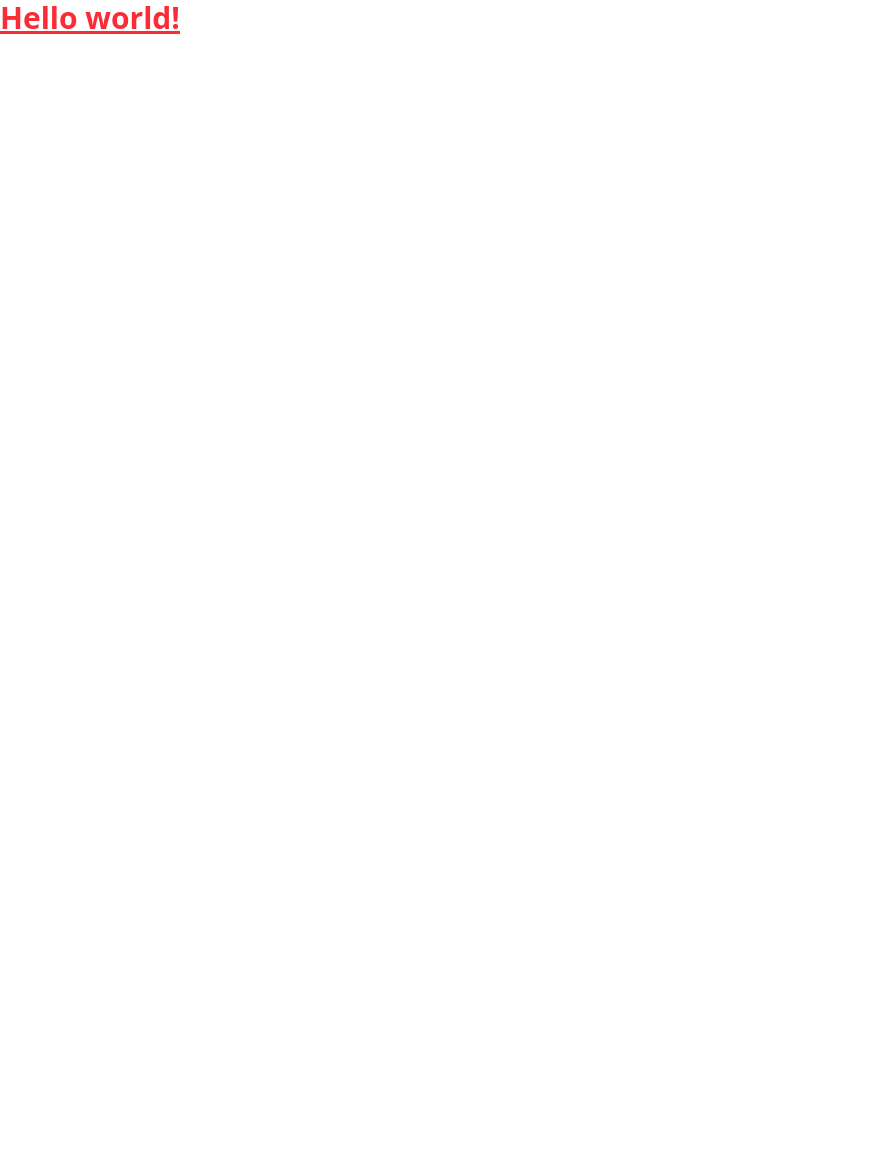
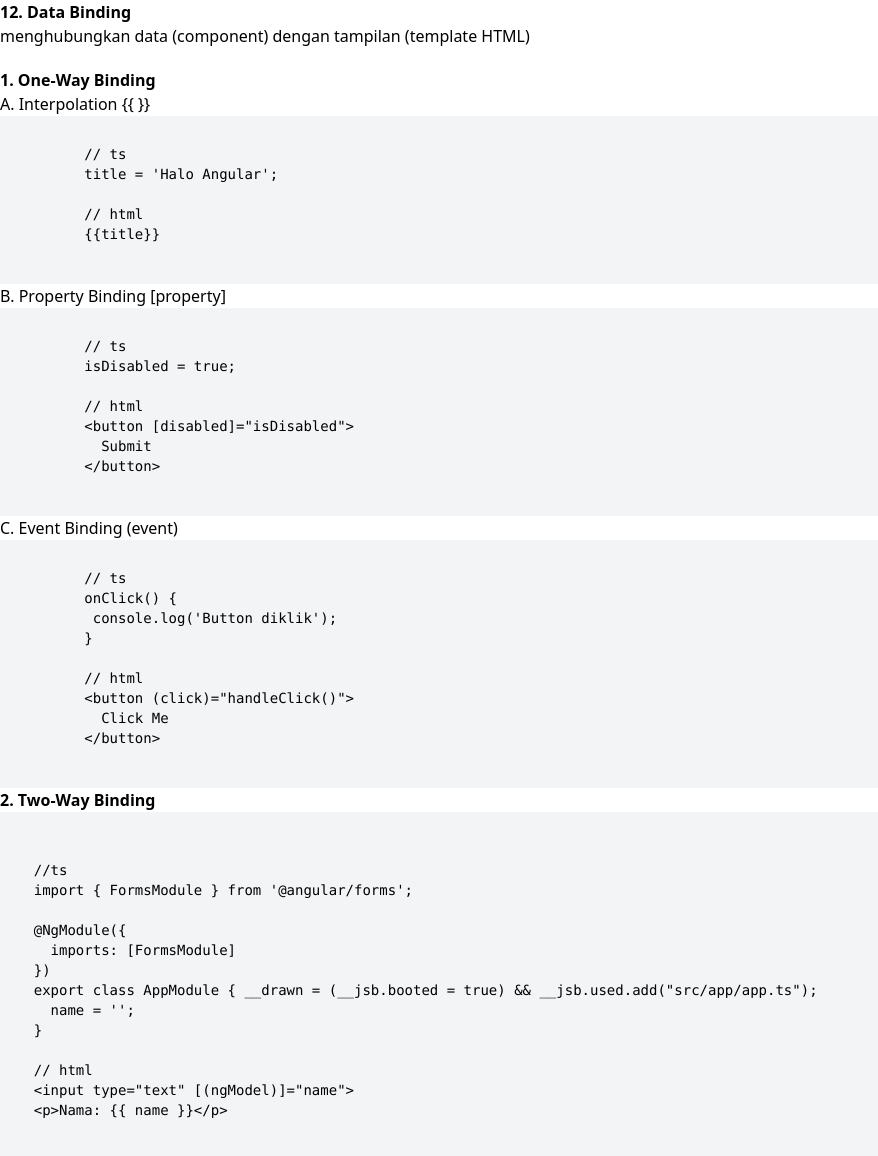
Before and after one commit to Happid/pre-interview-angular, an Angular app: page / in a window 1280 px wide. Shown: the top 1156 px of the page, without its empty margins (0-878 px from the left). Before the commit the page ends 800 px from the top, so only its background shows below. Built offline with nearby package versions, Linux system fonts and the light colour scheme.

Commit message:
data binding

```diff
--- a/src/app/app.html
+++ b/src/app/app.html
@@ -1,2 +1,62 @@
-<h1 class="text-3xl font-bold underline text-red-500">Hello world!</h1>
-<router-outlet />
+<div class="container mx-auto">
+  <h3 class="font-bold">12. Data Binding</h3>
+  <p class="mb-5">menghubungkan data (component) dengan tampilan (template HTML)</p>
+
+  <ul>
+    <li>
+      <b>1. One-Way Binding</b>
+    </li>
+    <li>
+      A. Interpolation {{" {{ }} "}}
+      <pre class="bg-gray-100 text-sm pt-2">
+        <code>
+          // ts
+          title = 'Halo Angular';
+
+          // html
+          {{"{{title}}"}}
+        </code>
+      </pre>
+    </li>
+    <li>
+      B. Property Binding [property]
+      <pre class="bg-gray-100 text-sm pt-2">
+        <code>
+          // ts
+          isDisabled = true;
+
+          // html
+          <{{"button"}} {{"[disabled]=\"isDisabled\""}}>
+            Submit
+          <{{"/button"}}>
+        </code>
+      </pre>
+    </li>
+    <li>
+      C. Event Binding (event)
+      <pre class="bg-gray-100 text-sm pt-2">
+        <code>
+          // ts
+          {{"onClick() { "}}
+          {{" console.log('Button diklik'); "}}
+          {{"}"}}
+
+          // html
+          <{{"button"}} {{"(click)=\"handleClick()\""}}>
+            Click Me
+          <{{"/button"}}>
+        </code>
+      </pre>
+    </li>
+    <li>
+      <b>2. Two-Way Binding</b>
+      <pre class="bg-gray-100 text-sm pt-2">
+        <code>
+          {{codeExample}}
+        </code>
+      </pre>
+    </li>
+  </ul>
+
+  <router-outlet />
+</div>
--- a/src/app/app.ts
+++ b/src/app/app.ts
@@ -8,6 +8,22 @@ import { RouterOutlet } from '@angular/router';
   styleUrl: './app.css',
 })
 export class App {
-  protected readonly title = signal('pre-interview-angular');
-  x = 's';
+
+  codeExample = `
+    //ts
+    import { FormsModule } from '@angular/forms';
+
+    @NgModule({
+      imports: [FormsModule]
+    })
+    export class AppModule {
+      name = '';
+    }
+
+    // html
+    <input type="text" [(ngModel)]="name">
+    <p>Nama: {{ name }}</p>
+  `;
+
+
 }
```
